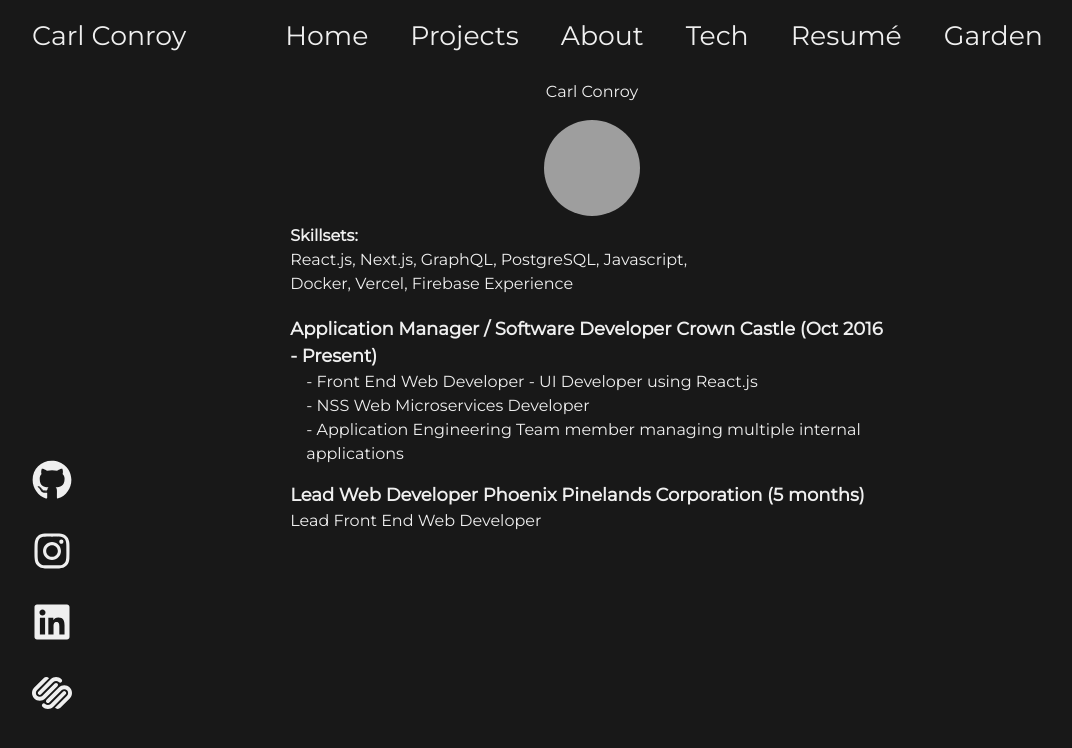
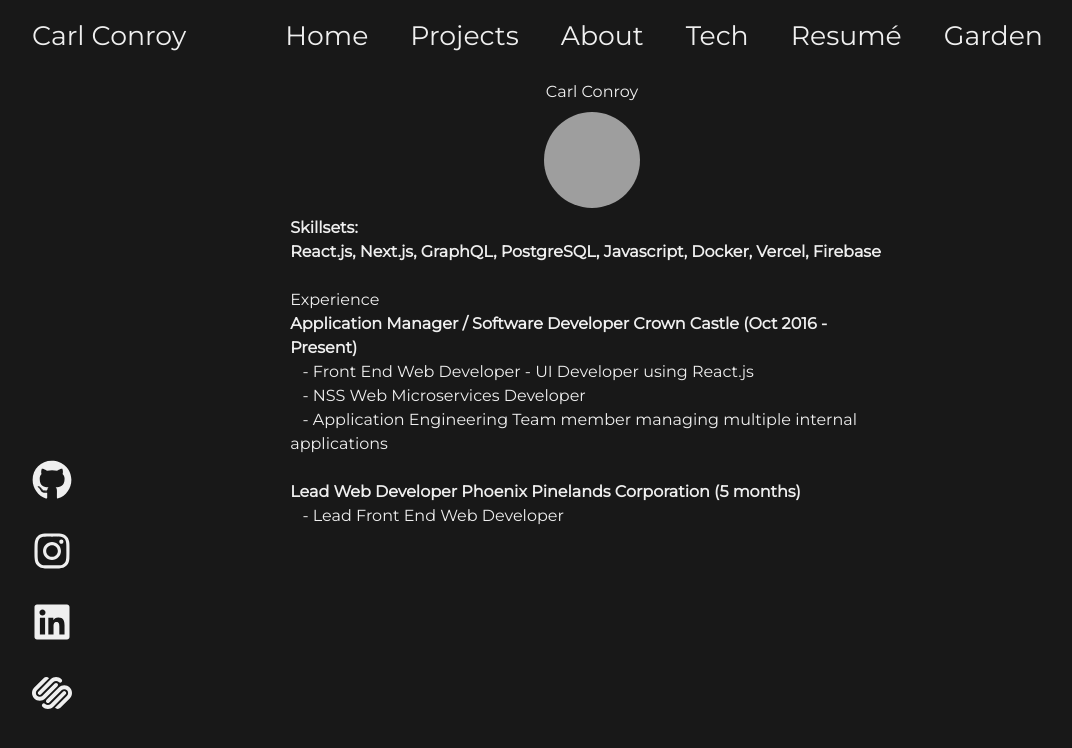
Before and after one commit to CarlinCharge/carlconroyv2, a Next.js app: page /resume in a window 1280 px wide. Shown: the top 748 px of the page, without its empty margins (48-1120 px from the left). Built offline with nearby package versions, Linux system fonts and the light colour scheme; grey boxes are pictures that could not be loaded.

Commit message:
convert resume to mdx - unsure if I like it

```diff
--- a/app/resume/ResumePage.tsx
+++ b/app/resume/ResumePage.tsx
@@ -1,60 +1,16 @@
-import {
-  Flex,
-  Box,
-  Text,
-  Container,
-  Avatar,
-  VStack,
-  UnorderedList,
-  ListItem,
-} from "@chakra-ui/react";
+import { Flex, Box, Text, Container, Avatar, VStack } from "@chakra-ui/react";
+import Resume from "./resume.mdx";
 
 export default function ResumePage() {
   return (
     <Container>
-      <Flex direction="column">
       <VStack m="2">
         <Text>Carl Conroy</Text>
       </VStack>
       <VStack m="2">
         <Avatar size="xl" src="/carl.jpg" />
       </VStack>
-        <Flex justifyContent="center">
-          <Box>
-            <Box maxW="450px">
-              <Text fontWeight="bold">Skillsets:</Text>
-              <Text mb="5">
-                React.js, Next.js, GraphQL, PostgreSQL, Javascript, Docker,
-                Vercel, Firebase Experience
-              </Text>
-            </Box>
-            <Box maxW="1000px">
-              <Text fontSize="lg" fontWeight="bold">
-                Application Manager / Software Developer Crown Castle (Oct 2016
-                - Present)
-              </Text>
-              <Text mb={4}>
-                <UnorderedList styleType="none">
-                  <ListItem>
-                    - Front End Web Developer - UI Developer using React.js
-                    <ListItem>- NSS Web Microservices Developer</ListItem>
-                  </ListItem>
-                  <ListItem>
-                    - Application Engineering Team member managing multiple
-                    internal applications
-                  </ListItem>
-                </UnorderedList>
-              </Text>
-            </Box>
-            <Box>
-              <Text fontSize="lg" fontWeight="bold">
-                Lead Web Developer Phoenix Pinelands Corporation (5 months)
-              </Text>
-              Lead Front End Web Developer
-            </Box>
-          </Box>
-        </Flex>
-      </Flex>
+      <Resume />
     </Container>
   );
 }
--- /dev/null
+++ b/app/resume/resume.mdx
@@ -0,0 +1,19 @@
+# **Skillsets:**
+
+**React.js, Next.js, GraphQL, PostgreSQL, Javascript, Docker, Vercel, Firebase**
+
+<br />
+
+Experience
+
+**Application Manager / Software Developer Crown Castle (Oct 2016 - Present)**
+
+&ensp; - Front End Web Developer - UI Developer using React.js <br />
+&ensp; - NSS Web Microservices Developer <br />
+&ensp; - Application Engineering Team member managing multiple internal applications
+
+<br />
+
+**Lead Web Developer Phoenix Pinelands Corporation (5 months)**
+
+&ensp; - Lead Front End Web Developer
```
Lines whose indentation alone changed are shown as unchanged.
